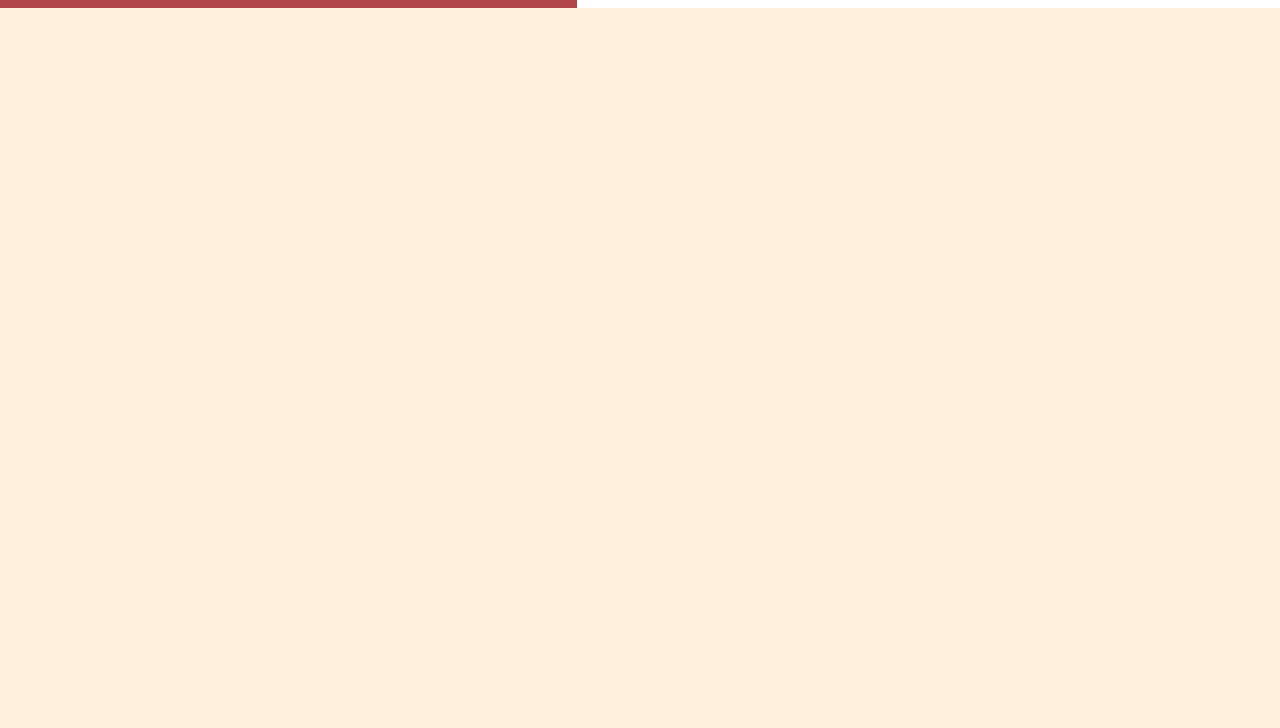
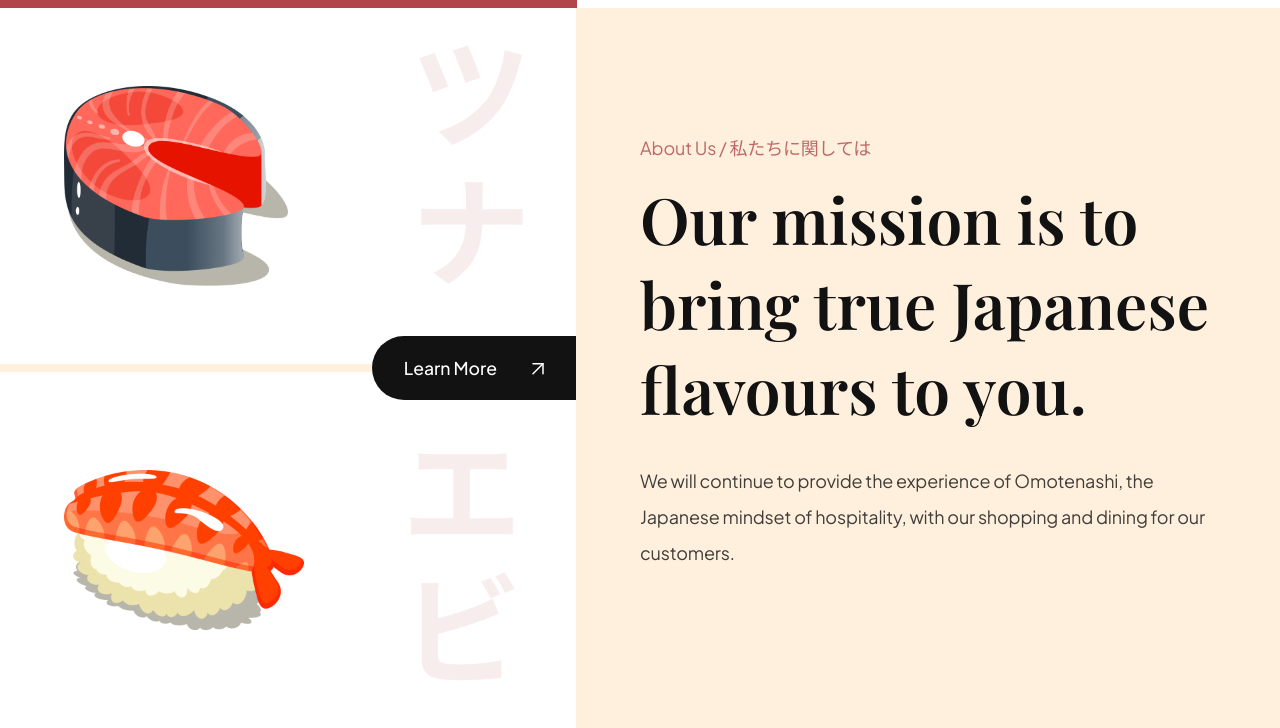
Before and after one commit to GeovanniJDA/Sushi, a website built with Vite: page index.html in a window 1280 px wide. Shown: the part 790-1518 px from the top of the page. Before the commit the page ends 800 px from the top, so only its background shows below. Built offline with nearby package versions, Linux system fonts and the light colour scheme; files whose address does not match are found by name.

Commit message:
add: about style

```diff
--- a/index.html
+++ b/index.html
@@ -79,6 +79,29 @@
     </div>
   </section>
 
+  <section class="about-us" id="about-us">
+    <div class="about-us__image">
+      <div class="about-us__image-sushi3">
+        <img src="./assets/sushi-3.png" alt="sushi">
+      </div>
+
+      <button class="about-us__button">
+        Learn More
+        <img src="./assets/arrow-up-right.svg" alt="learn more">
+      </button>
+
+      <div class="about-us__image-sushi2">
+        <img src="./assets/sushi-2.png" alt="sushi">
+      </div>
+    </div>
+    <div class="about-us__content">
+      <p class="sushi__subtitle">About Us / 私たちに関しては</p>
+      <h3 class="sushi__title">Our mission is to bring true Japanese flavours to you.</h3>
+      <p class="sushi__description">We will continue to provide the experience of Omotenashi, the Japanese mindset of hospitality, with our shopping and dining for our customers.
+      </p>
+    </div>
+  </section>
+
   <script src="./src/js/"></script>
 </body>
 </html>
--- a/src/css/sections/about.css
+++ b/src/css/sections/about.css
@@ -0,0 +1,73 @@
+.about-us{
+  display: flex;
+  min-height: 45rem;
+  overflow: hidden;
+}
+
+.about-us__image{
+  flex: 1;
+  display: flex;
+  flex-direction: column;
+  justify-content: center;
+  background-color: var(--color-white);
+  position: relative;
+}
+
+.about-us__image div{
+  padding: 2rem 4rem;
+  flex: 1;
+  display: flex;
+  align-items: center;
+  background-position: center;
+  background-repeat: no-repeat;
+  background-size: contain;
+}
+
+.about-us__image-sushi3{
+  border-bottom: 8px solid var(--color-creamson);
+  background-image: url(../../../assets/about_bg1.png);
+}
+
+.about-us__image-sushi2{
+  background-image: url(../../../assets/about_bg2.png);
+}
+
+.about-us__image-sushi3 img{
+  width: 14rem;
+  height: 12.5rem;
+}
+
+.about-us__image-sushi2 img{
+  width: 15rem;
+  height: 10rem;
+}
+
+.about-us__button{
+  position: absolute;
+  right: 0;
+  padding: .75rem 2rem;
+  min-height: 4rem;
+  background: var(--secondary-color);
+  border-radius: 2rem 0 0 2rem;
+  border: 0;
+  outline: 0;
+  color: #fff;
+  font-family: var(--plus-jakarta-sans);
+  font-weight: 500;
+  font-size: 1.1em;
+  line-height: 1.43rem;
+  cursor: pointer;
+}
+
+.about-us__button img{
+  object-fit: contain;
+  margin-left: 2rem;
+}
+
+.about-us__content{
+  padding: 4rem;
+  flex: 1;
+  display: flex;
+  justify-content: center;
+  flex-direction: column;
+}
```
